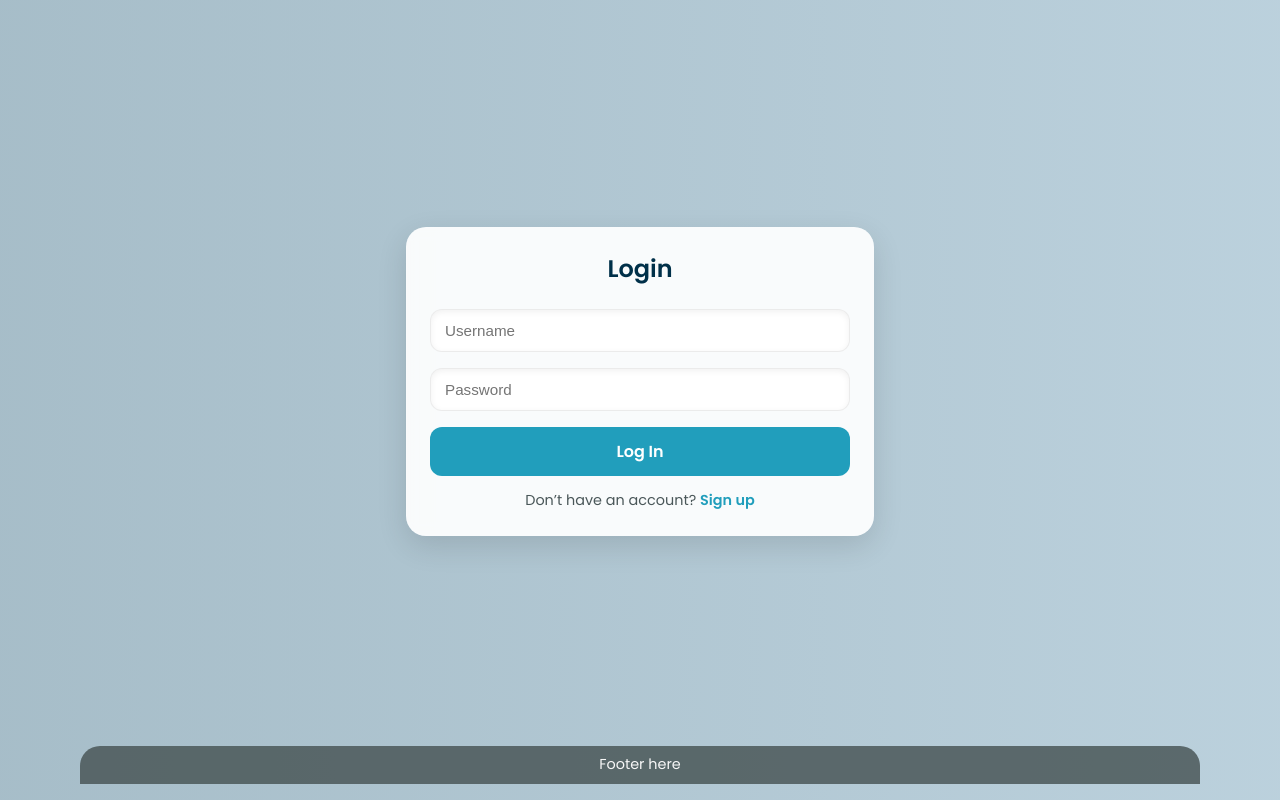
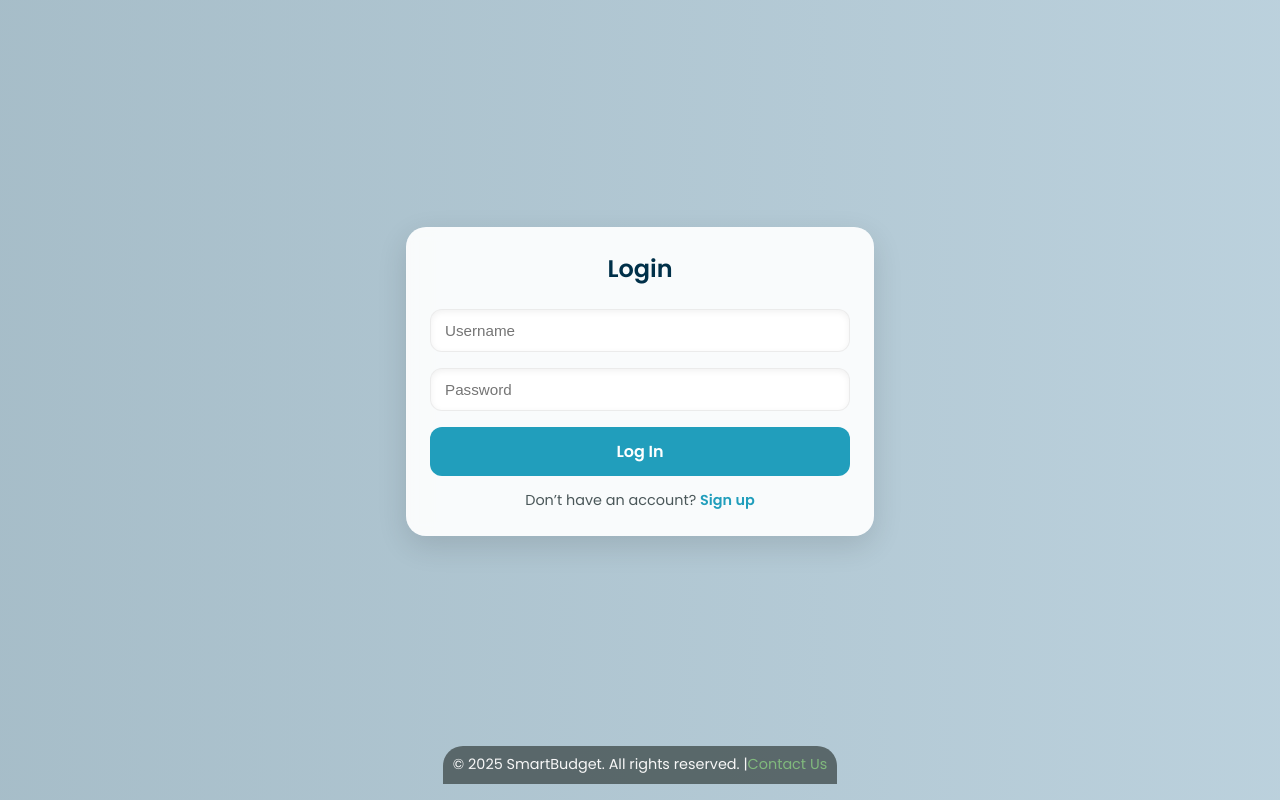
Before and after one commit to CUNY2XTECH-CITYTECH/smartbudget-frontend, a React (Vite) app in the folder frontend/: page /login in a window 1280 px wide. Built offline with nearby package versions, Linux system fonts and the light colour scheme; no server answers.

Commit message:
New changes

```diff
--- a/frontend/src/components/Footer.jsx
+++ b/frontend/src/components/Footer.jsx
@@ -0,0 +1,12 @@
+
+function Footer() {
+    return (
+        <footer class = "home-footer">
+            © 2025 SmartBudget. All rights reserved. |
+            <a  className="contact"
+            href="mailto:support@smartbudget.com">Contact Us</a>
+        </footer>
+    )
+}
+
+export default Footer
--- a/frontend/src/pages/Home.jsx
+++ b/frontend/src/pages/Home.jsx
@@ -3,6 +3,7 @@ import { Link } from "react-router-dom";
 import { useEffect, useState } from "react";
 import "./Home.css";
 import logo from "./logo.png";
+import Footer from "../components/Footer";
 
 function Home() {
   const [user, setUser] = useState(null);
@@ -75,7 +76,7 @@ function Home() {
         </div>
       </main>
 
-      <footer className="home-footer">Footer here</footer>
+      < Footer />
     </div>
   );
 }
--- a/frontend/src/pages/Login.css
+++ b/frontend/src/pages/Login.css
@@ -35,6 +35,10 @@
   align-items: center;
   padding: 16px;
   box-sizing: border-box;
+}
+
+.contact{
+  color: #80b97d;
 }
 
 /* Center the card; footer sits at the bottom */
--- a/frontend/src/pages/Login.jsx
+++ b/frontend/src/pages/Login.jsx
@@ -80,8 +80,11 @@ function Login() {
           </div>
         </div>
       </main>
-
-      <footer className="login-footer">Footer here</footer>
+       <footer class = "home-footer">
+            © 2025 SmartBudget. All rights reserved. |
+            <a  className="contact"
+            href="mailto:support@smartbudget.com">Contact Us</a>
+        </footer>
     </div>
   );
 }
--- a/frontend/src/pages/Signup.css
+++ b/frontend/src/pages/Signup.css
@@ -36,6 +36,10 @@
   /* no global justify-content here – we center via .auth-main */
   padding: 16px;         /* light page padding */
   box-sizing: border-box;
+}
+
+.contact{
+  color: #80b97d;
 }
 
 /* Center the card vertically while keeping footer anchored */
--- a/frontend/src/pages/Signup.jsx
+++ b/frontend/src/pages/Signup.jsx
@@ -81,7 +81,11 @@ const SignupPage = () => {
         </div>
       </main>
 
-      <footer className="login-footer">Footer here</footer>
+        <footer class = "home-footer">
+            © 2025 SmartBudget. All rights reserved. |
+            <a  className="contact"
+            href="mailto:support@smartbudget.com">Contact Us</a>
+        </footer>
     </div>
   );
 };
```
Also changed, not shown: frontend/src/components/Header.jsx (added, +56 -0 lines), frontend/src/components/Navbar.jsx (deleted), 1 other file (tests, documents, lock files or other folders).
